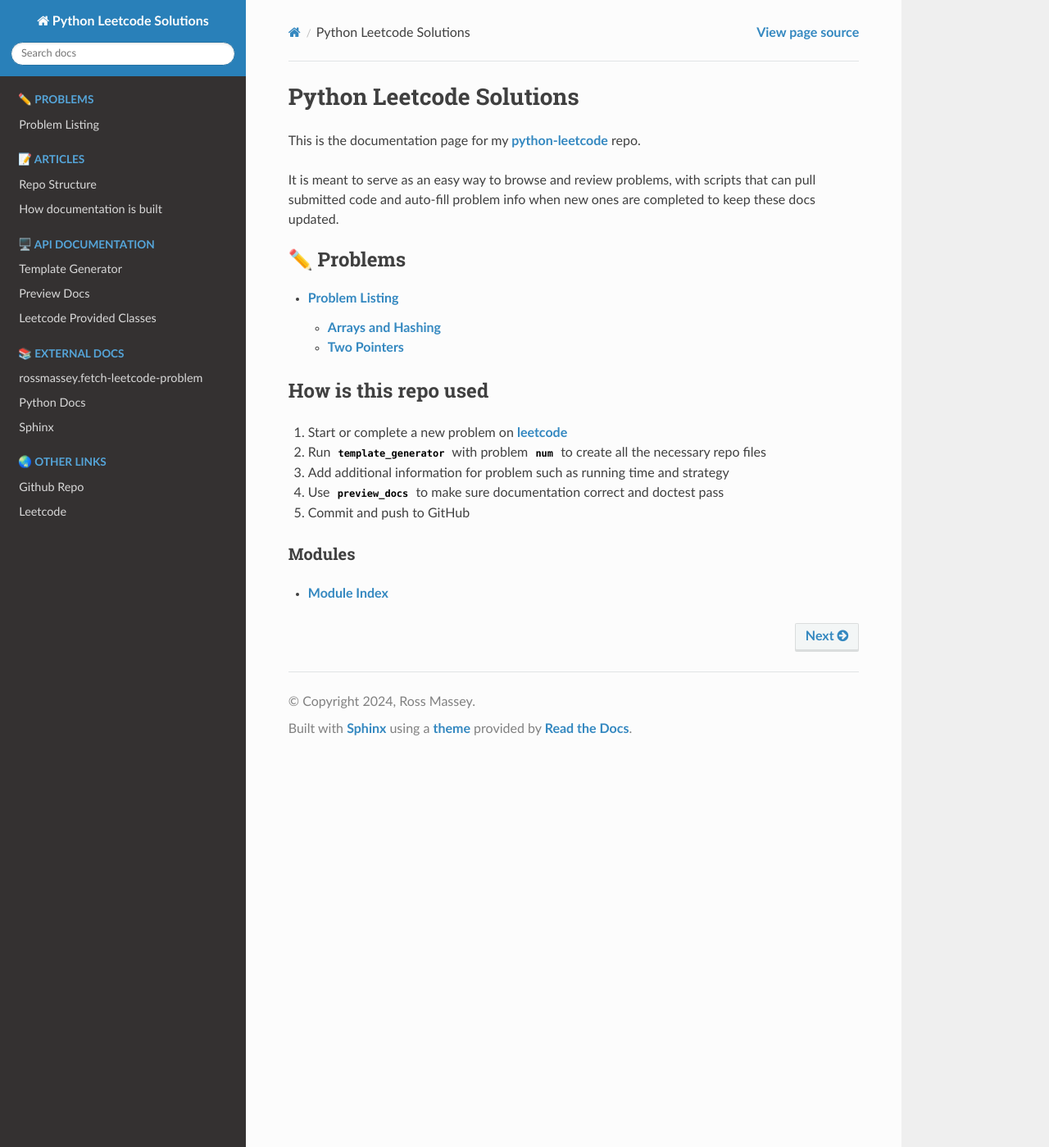
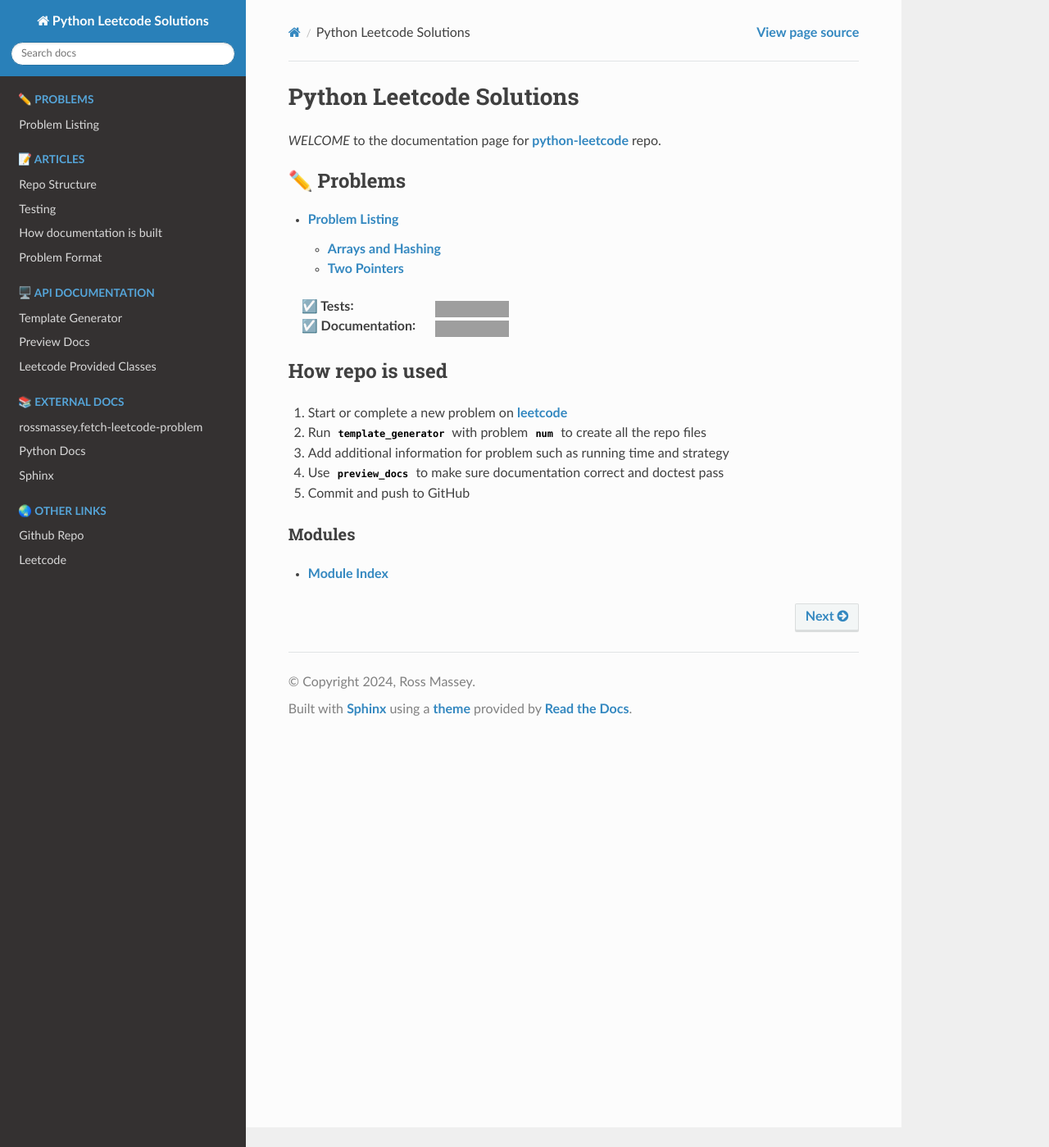
Before and after one commit to rossmassey/python-leetcode, a Sphinx documentation site: the page built from docs/source/index.rst, in a window 1280 px wide and 1399 px high. Shown: the whole window at 82% size. Built offline with Sphinx 7.4.7 and the Read the Docs theme 2.0.0, drawn with Linux system fonts in a browser that asks for light colours; grey boxes are pictures that could not be loaded.

```diff
--- a/docs/source/index.rst
+++ b/docs/source/index.rst
@@ -10,11 +10,7 @@ Python Leetcode Solutions
 .. _python-leetcode: https://github.com/rossmassey/python-leetcode
 .. _leetcode: https://leetcode.com/
 
-This is the documentation page for my `python-leetcode`_ repo.
-
-It is meant to serve as an easy way to browse and review problems, with
-scripts that can pull submitted code and auto-fill problem info when new ones
-are completed to keep these docs updated.
+*WELCOME* to the documentation page for `python-leetcode`_ repo.
 
 .. toctree::
    :maxdepth: 3
@@ -22,12 +18,21 @@ are completed to keep these docs updated.
 
    neetcode
 
+:☑️ Tests:
+    .. image:: https://github.com/rossmassey/python-leetcode/actions/workflows/doctest.yml/badge.svg
+        :target: https://github.com/rossmassey/python-leetcode/actions/workflows/doctest.yml
 
-How is this repo used
----------------------
+:☑️ Documentation:
+    .. image:: https://github.com/rossmassey/python-leetcode/actions/workflows/gh-pages.yml/badge.svg
+        :target: https://github.com/rossmassey/python-leetcode/actions/workflows/gh-pages.yml
+
+
+
+How repo is used
+----------------
 
 #. Start or complete a new problem on `leetcode`_
-#. Run ``template_generator`` with problem ``num`` to create all the necessary repo files
+#. Run ``template_generator`` with problem ``num`` to create all the repo files
 #. Add additional information for problem such as running time and strategy
 #. Use ``preview_docs`` to make sure documentation correct and doctest pass
 #. Commit and push to GitHub
@@ -39,7 +44,9 @@ How is this repo used
    :hidden:
 
    folder_structure
+   testing
    doc_overview
+   problem_format
 
 .. toctree::
    :maxdepth: 2
```
Also changed, not shown: README.md (+8 -3 lines), docs/source/doc_overview.rst (+7 -41 lines), docs/source/problem_format.rst (added, +107 -0 lines), docs/source/testing.rst (added, +45 -0 lines).
